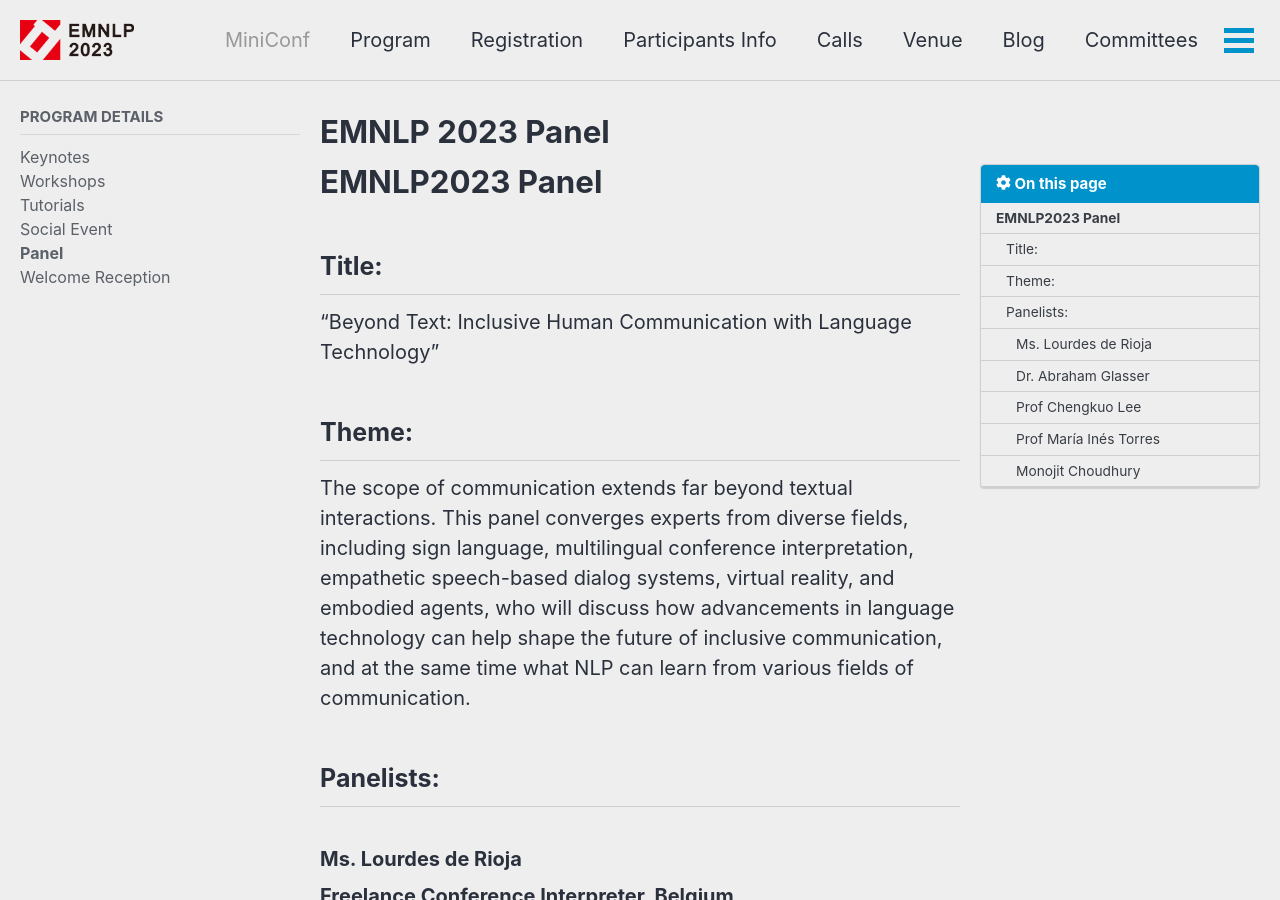
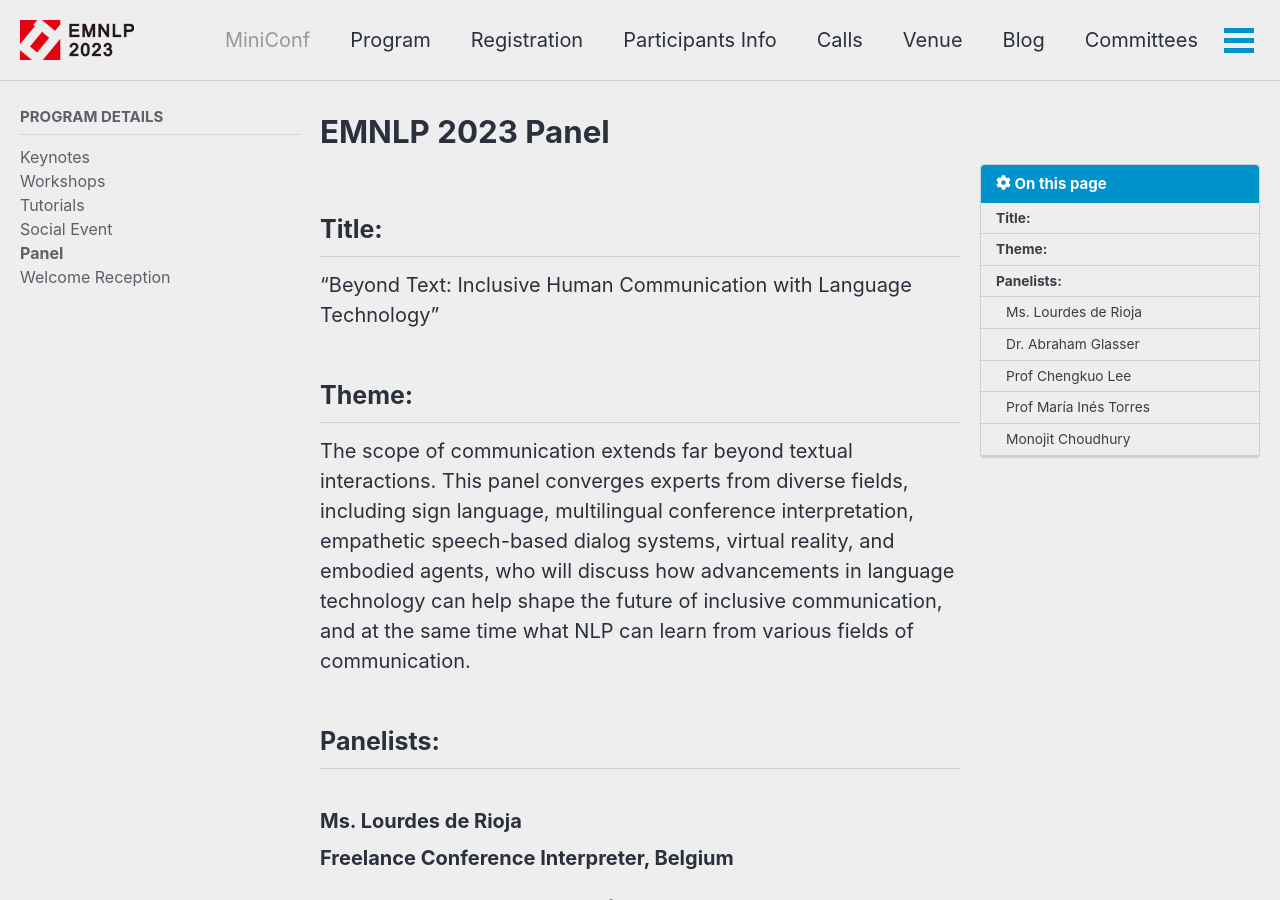
Before and after one commit to acl-org/emnlp-2023, a Jekyll site: the page built from _pages/program/panel.md, in a window 1280 px wide and 900 px high. Built offline with Jekyll 4.4.1, drawn with Linux system fonts in a browser that asks for light colours; cached includes are drawn as plain includes; nearby versions of some CDN libraries.

Commit message:
Update panel.md

```diff
--- a/_pages/program/panel.md
+++ b/_pages/program/panel.md
@@ -11,7 +11,6 @@
 ---
 
 
-# EMNLP2023 Panel
 
 ## Title:
 "Beyond Text: Inclusive Human Communication with Language Technology"
```
